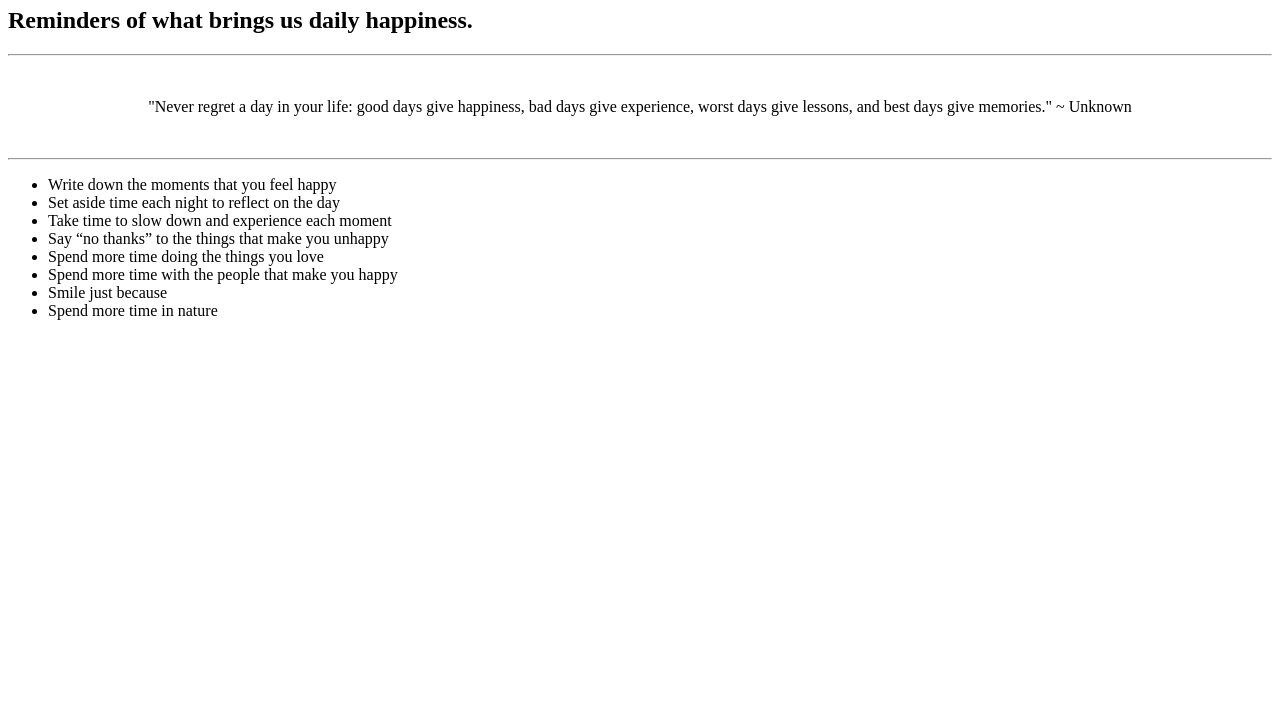
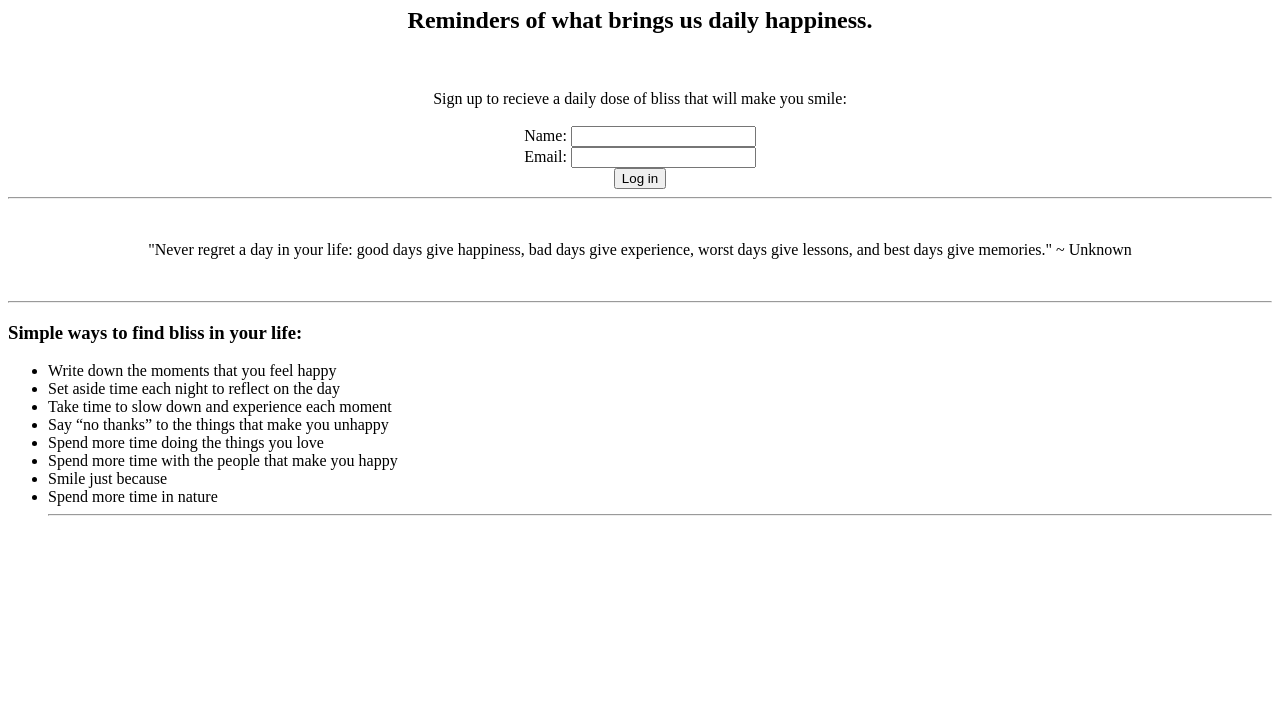
Before and after one commit to ABHerrera/ABHerrera.github.io, a plain HTML site: page index.html in a window 1280 px wide. Shown: the part 73-800 px from the top of the page. Drawn offline with Linux system fonts and the light colour scheme.

Commit message:
Added form

```diff
--- a/index.html
+++ b/index.html
@@ -1,10 +1,24 @@
 <!DOCTYPE html>
 <html>
-<head>
+<head background="/Users/Adriana/Documents/DevBootcamp/Week_2/Images\ for\ Week\ 2/beach.jpg"><center>
 	<title>Daily Happiness</title>
 	<h1>BlissHint</h1>
 	<h2>Reminders of what brings us daily happiness.</h2>
-</head>
+<br><br>
+	Sign up to recieve a daily dose of bliss that will make you  smile:<br><br>
+
+	<form action="Submit" method="post">
+  <div>
+    <label>Name:</label>
+    <input type="name" name="name">
+  </div>
+  <div>
+    <label>Email:</label>
+    <input type="email" name="email">
+  </div>
+  <button type="submit">Log in</button>
+</form>
+</center></head>
 <body>
 <hr>
 <br>
@@ -17,6 +31,7 @@
 </center>
 <br>
 <hr>
+<h3>Simple ways to find bliss in your life:</h3>
 <ul>
 	<li>Write down the moments that you feel happy</li>
 	<li>Set aside time each night to reflect on the day</l>
@@ -26,8 +41,9 @@
 	<li>Spend more time with the people that make you happy</li>
 	<li>Smile just because </li>
 	<li>Spend more time in nature</li>
+<hr>
+
 </ul>
-
 
 </body>
 </html>
```
